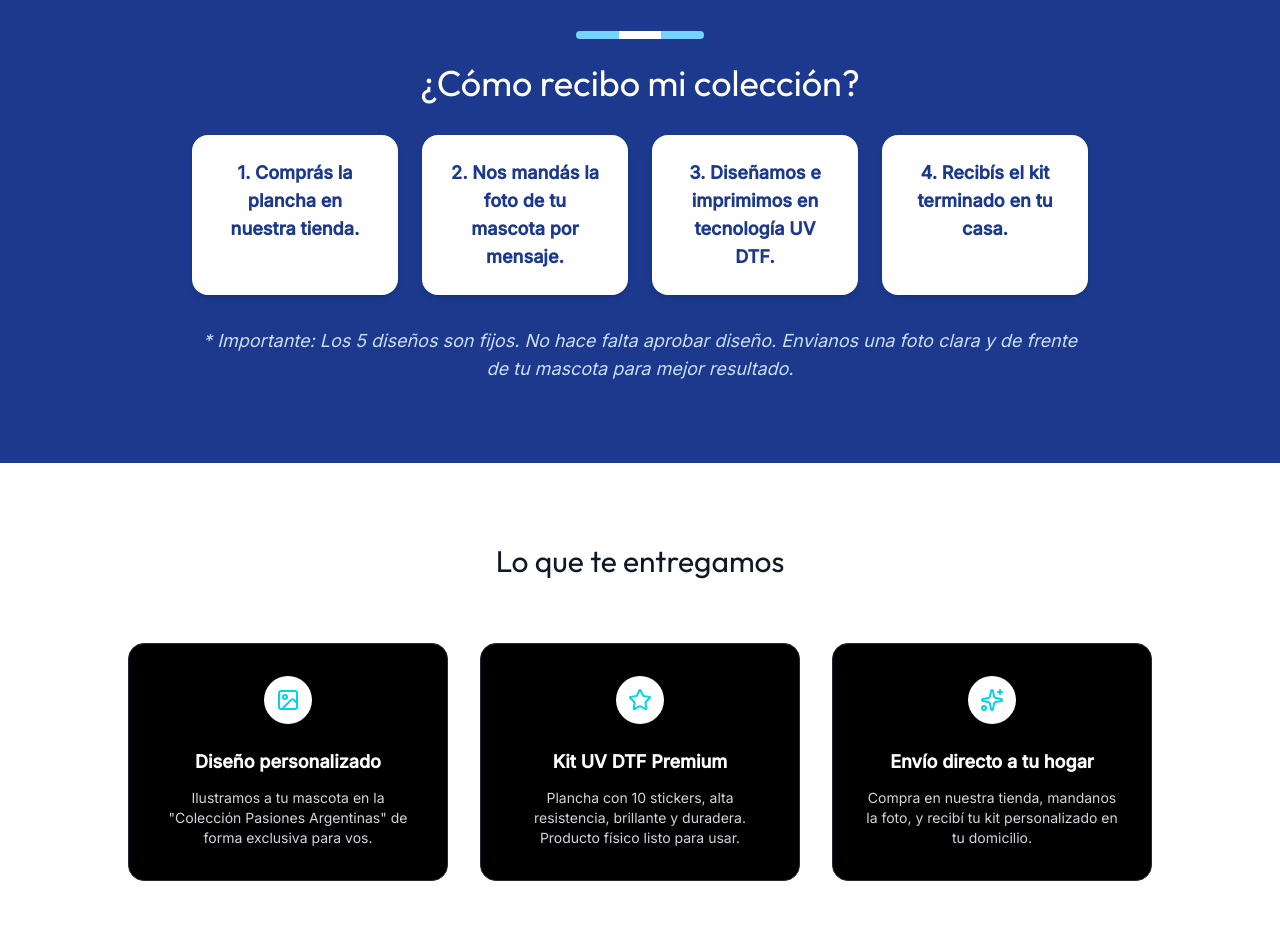
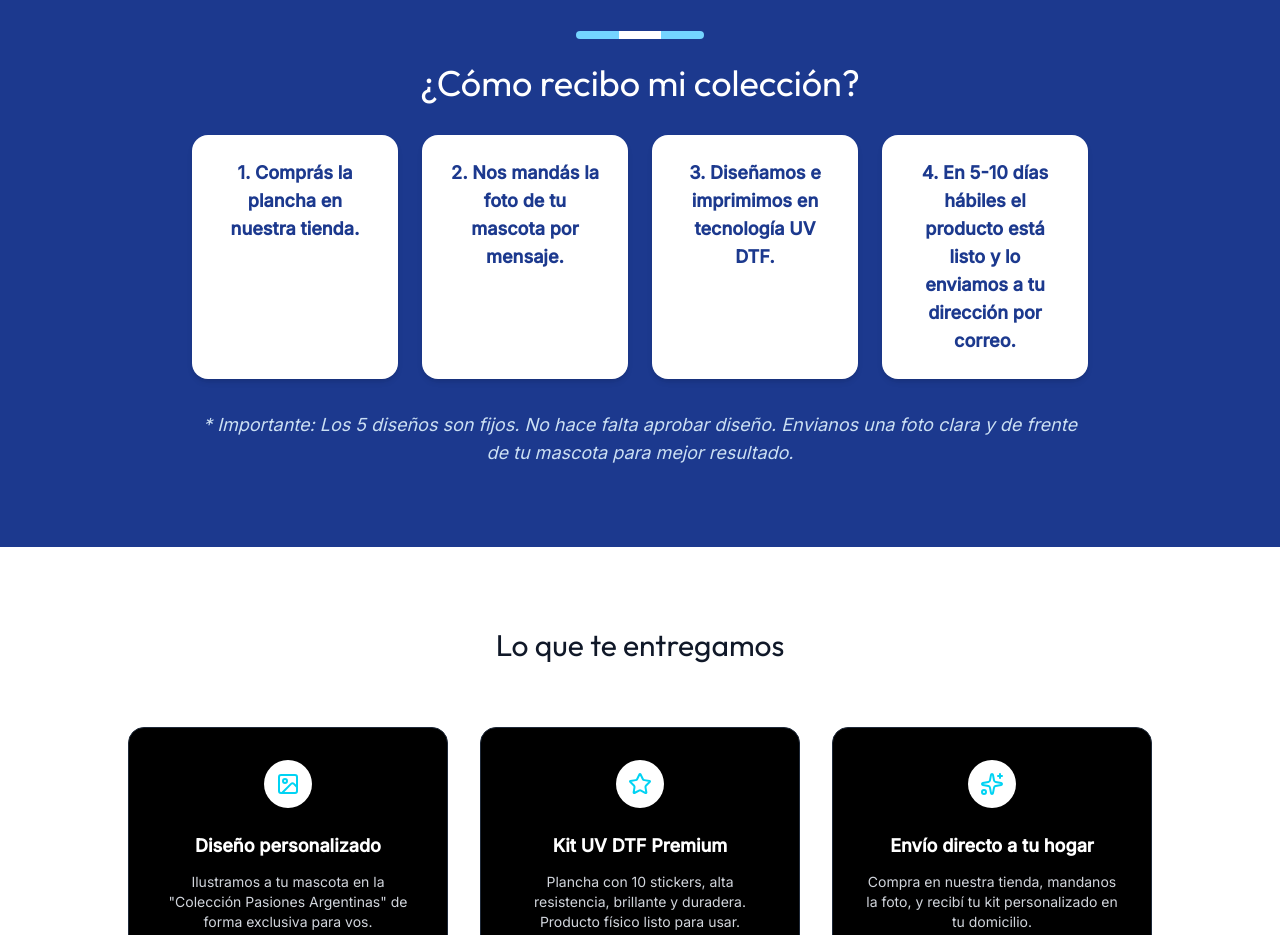
Before and after one commit to designingtotheworld/AMO-A-MI-PERRO-STICKERS-DESIGNS, a React (Vite) app: page / in a window 1280 px wide. Shown: the part 5120-6055 px from the top of the page. Built offline with nearby package versions, Linux system fonts and the light colour scheme.

Commit message:
feat: update delivery information in process section
Clarify the expected delivery timeframe and shipping method in the "How it works" section to set better customer expectations.

```diff
--- a/src/App.tsx
+++ b/src/App.tsx
@@ -173,7 +173,7 @@ export default function App() {
             <div className="p-6 bg-white rounded-2xl text-blue-900 shadow-md">1. Comprás la plancha en nuestra tienda.</div>
             <div className="p-6 bg-white rounded-2xl text-blue-900 shadow-md">2. Nos mandás la foto de tu mascota por mensaje.</div>
             <div className="p-6 bg-white rounded-2xl text-blue-900 shadow-md">3. Diseñamos e imprimimos en tecnología UV DTF.</div>
-            <div className="p-6 bg-white rounded-2xl text-blue-900 shadow-md">4. Recibís el kit terminado en tu casa.</div>
+            <div className="p-6 bg-white rounded-2xl text-blue-900 shadow-md">4. En 5-10 días hábiles el producto está listo y lo enviamos a tu dirección por correo.</div>
           </div>
           <p className="mt-8 text-sky-100 italic text-lg opacity-90">* Importante: Los 5 diseños son fijos. No hace falta aprobar diseño. Envianos una foto clara y de frente de tu mascota para mejor resultado.</p>
         </div>
```
